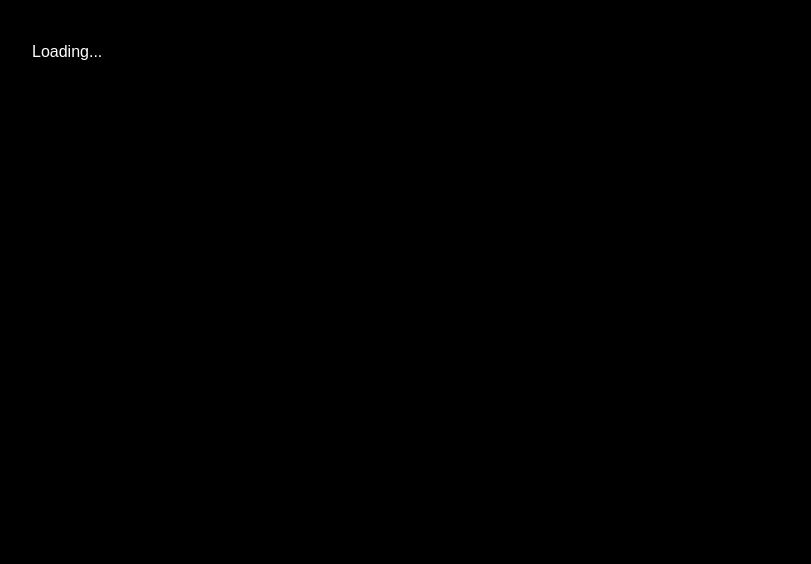
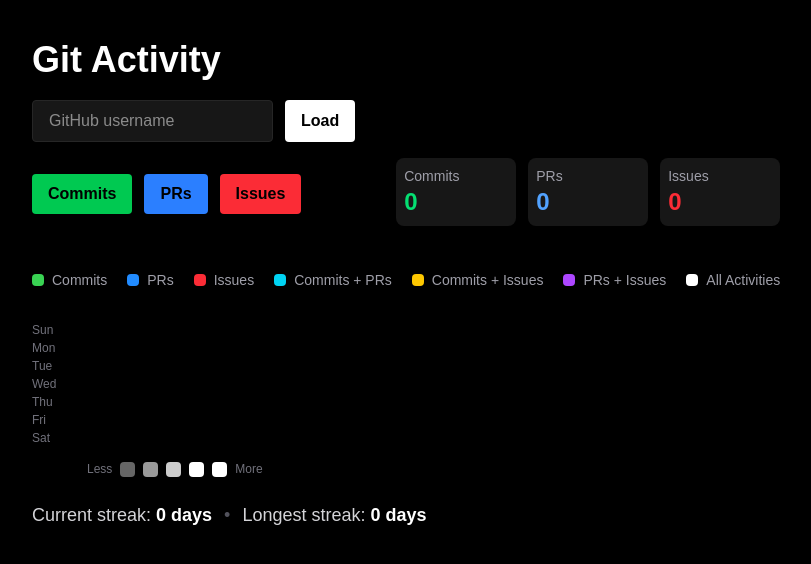
Before and after one commit to yakukhno02/git-activity, a Next.js app: page / in a window 1280 px wide. Shown: the top 564 px of the page, without its empty margins (8-819 px from the left). Built offline with nearby package versions, Linux system fonts and the light colour scheme.

Commit message:
fix: fix homepage loading

```diff
--- a/components/HeatmapPage.tsx
+++ b/components/HeatmapPage.tsx
@@ -62,9 +62,12 @@
     }, [router, username, initialUsername]);
 
     useEffect(() => {
-        if (initialUsername) {
-            void loadActivity();
+        if (!initialUsername) {
+            setData([]);
+            return;
         }
+
+        void loadActivity();
     }, [initialUsername, loadActivity]);
 
     useEffect(() => {
```
